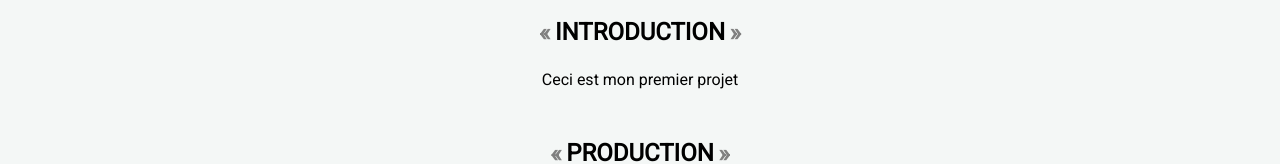
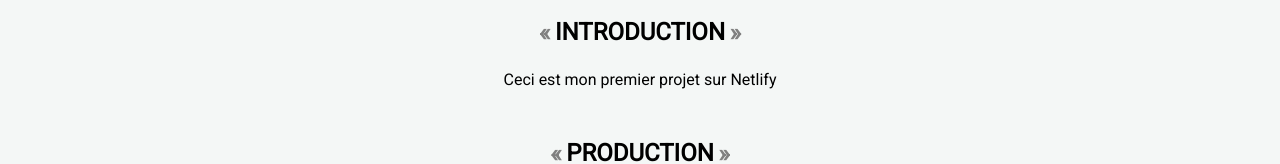
Before and after one commit to pubalacon/html5, a plain HTML site: page firstproject.html in a window 1280 px wide. Shown: the part 302-466 px from the top of the page. Drawn offline with nearby package versions, Linux system fonts and the light colour scheme.

Commit message:
update netlify

```diff
--- a/firstproject.html
+++ b/firstproject.html
@@ -34,7 +34,7 @@
         <section>
             <h3>Introduction</h3>
             <p>
-                Ceci est mon premier projet
+                Ceci est mon premier projet sur Netlify
             </p>
         </section>
 
```
